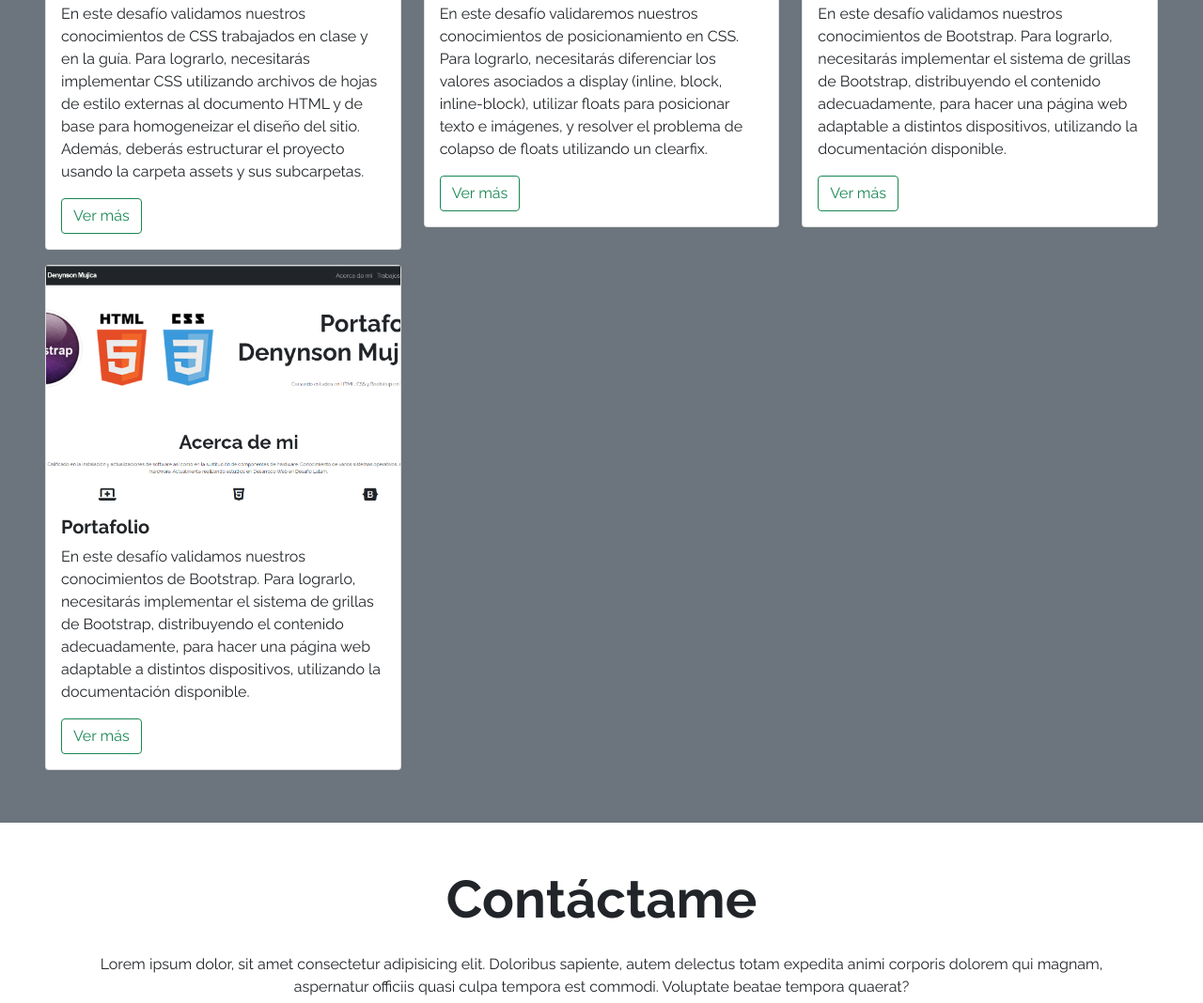
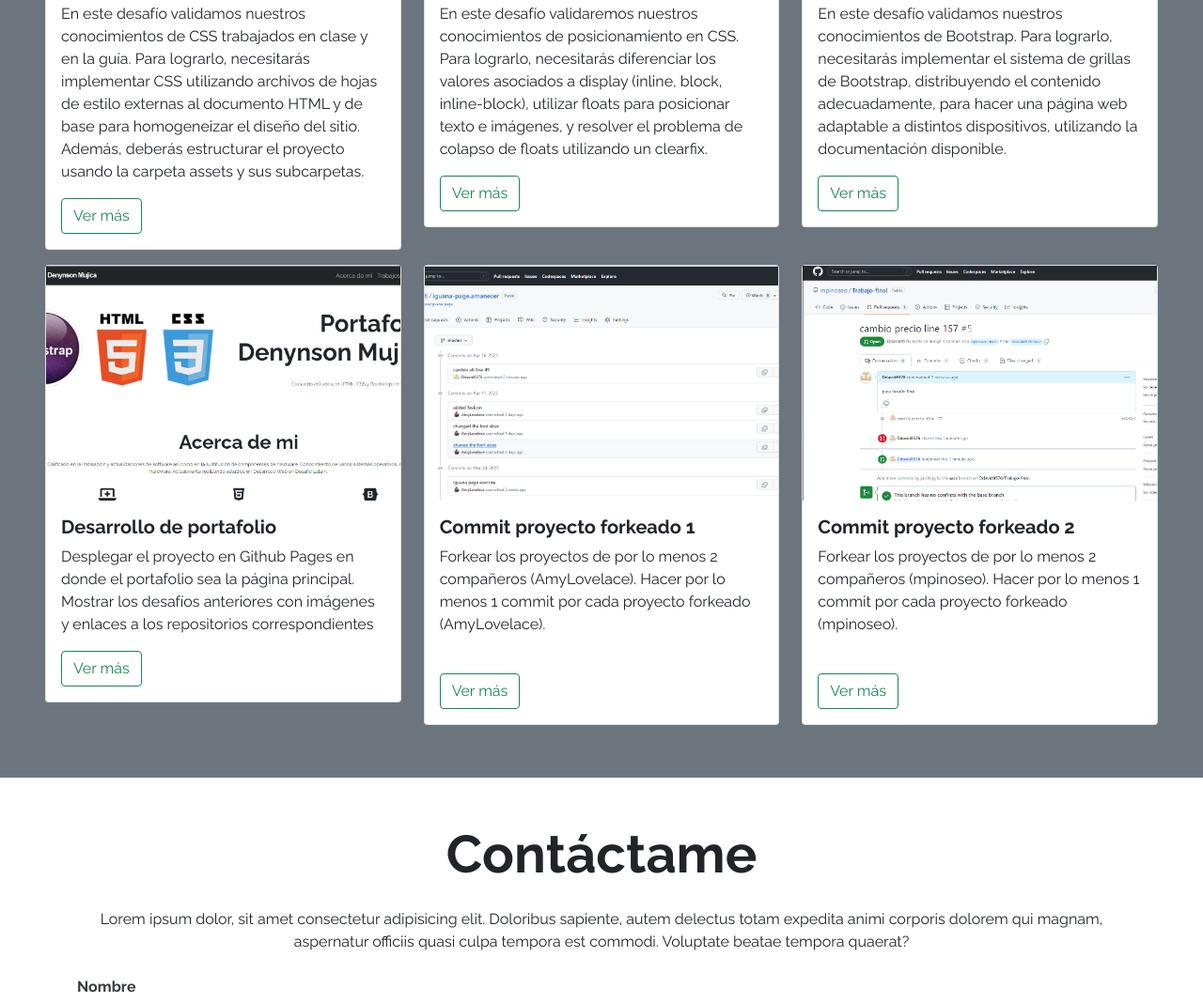
Before and after one commit to Ddavid8576/Portafolio, a plain HTML site: page index.html in a window 1280 px wide. Shown: the part 1619-2687 px from the top of the page at 94% size. Drawn offline with nearby package versions, Linux system fonts and the light colour scheme.

Commit message:
commit colaborativo

```diff
--- a/index.html
+++ b/index.html
@@ -162,21 +162,53 @@
             </div>
             <div class="col-12 col-sm-4 py-2">
                 <div class="card">
-                    <div class="image-top" style="background-image: url(./assets/img/desafio4.png)"></div>
+                    <div class="image-top" style="background-image: url(assets/img/desafio4.png)"></div>
                     <div class="card-body">
-                        <h5 class="card-title fw-bold">Portafolio</h5>
+                        <h5 class="card-title fw-bold">Desarrollo de portafolio</h5>
                         <p class="card-text">
-                            En este desafío validamos nuestros conocimientos de Bootstrap. Para lograrlo,
-                            necesitarás implementar el sistema de grillas de Bootstrap, distribuyendo el contenido
-                            adecuadamente, para hacer una página web adaptable a distintos dispositivos, utilizando la
-                            documentación disponible.
-
+                            Desplegar el proyecto en Github Pages en donde el portafolio sea la página principal.
+                            Mostrar los desafíos anteriores con imágenes y enlaces a los repositorios
+                            correspondientes
                         </p>
                         <a href="https://github.com/Ddavid8576/Portafolio" target="_blank"><button type="button" class="btn btn-outline-success">
                             Ver más
                         </button></a>
                     </div>
                 </div>
+            </div>
+            <div class="col-12 col-sm-4 py-2">
+                <div class="card">
+                    <div class="image-top" style="background-image: url(assets/img/commit-fork-1.png)"></div>
+                    <div class="card-body">
+                        <h5 class="card-title fw-bold">Commit proyecto forkeado 1</h5>
+                        <p class="card-text">
+                            Forkear los proyectos de por lo menos 2 compañeros (AmyLovelace).
+                            Hacer por lo menos 1 commit por cada proyecto forkeado (AmyLovelace).
+
+                        </p><br>
+                        <a href="https://github.com/Ddavid8576/iguana-page.amanecer" target="_blank"><button type="button" class="btn btn-outline-success">
+                            Ver más
+                        </button></a>
+                    </div>
+                </div>
+            </div>
+            <div class="col-12 col-sm-4 py-2">
+                <div class="card">
+                    <div class="image-top" style="background-image: url(./assets/img/commit-fork-2.png)"></div>
+                    <div class="card-body">
+                        <h5 class="card-title fw-bold">Commit proyecto forkeado 2</h5>
+                        <p class="card-text">
+                            Forkear los proyectos de por lo menos 2 compañeros (mpinoseo).
+                            Hacer por lo menos 1 commit por cada proyecto forkeado (mpinoseo).
+
+                        </p><br>
+                        <a href="https://github.com/Ddavid8576/Trabajo-final" target="_blank"><button type="button" class="btn btn-outline-success">
+                            Ver más
+                        </button></a>
+                    </div>
+                </div>
+            </div>
+
             </div>
         </div>
 
```
Also changed, not shown: assets/img/commit-fork-1.png (added), assets/img/commit-fork-2.png (added).
